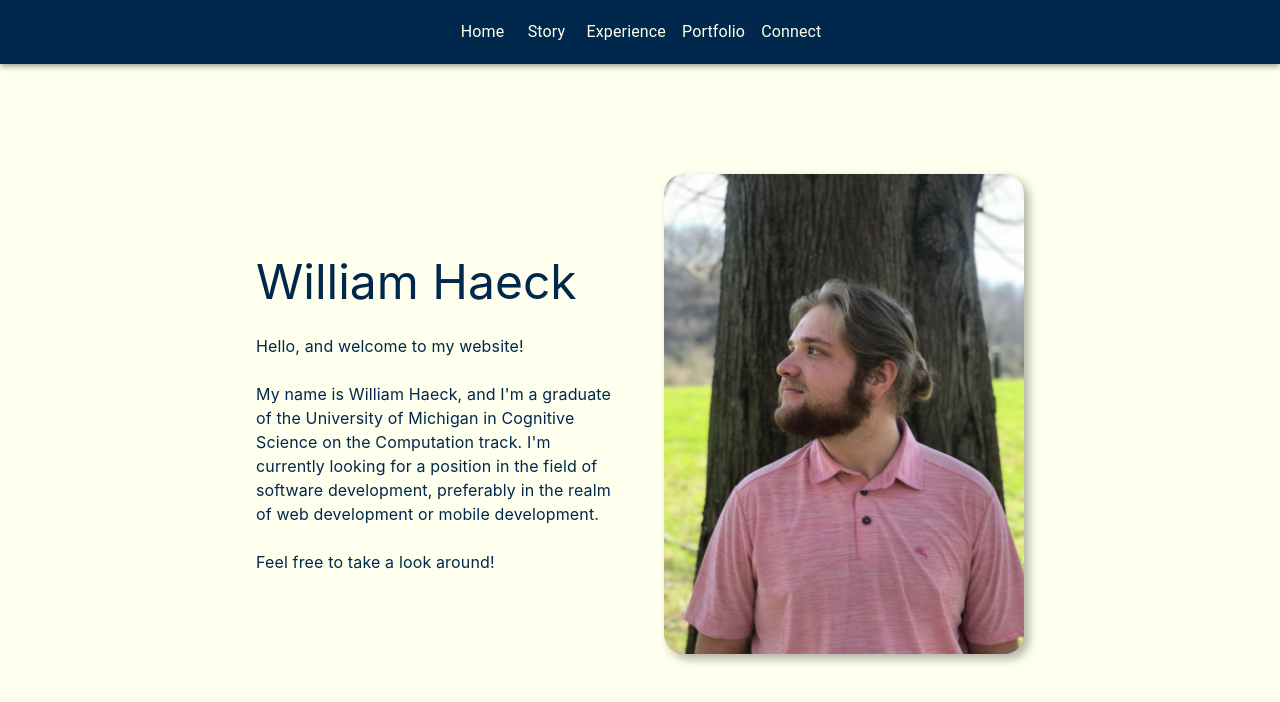
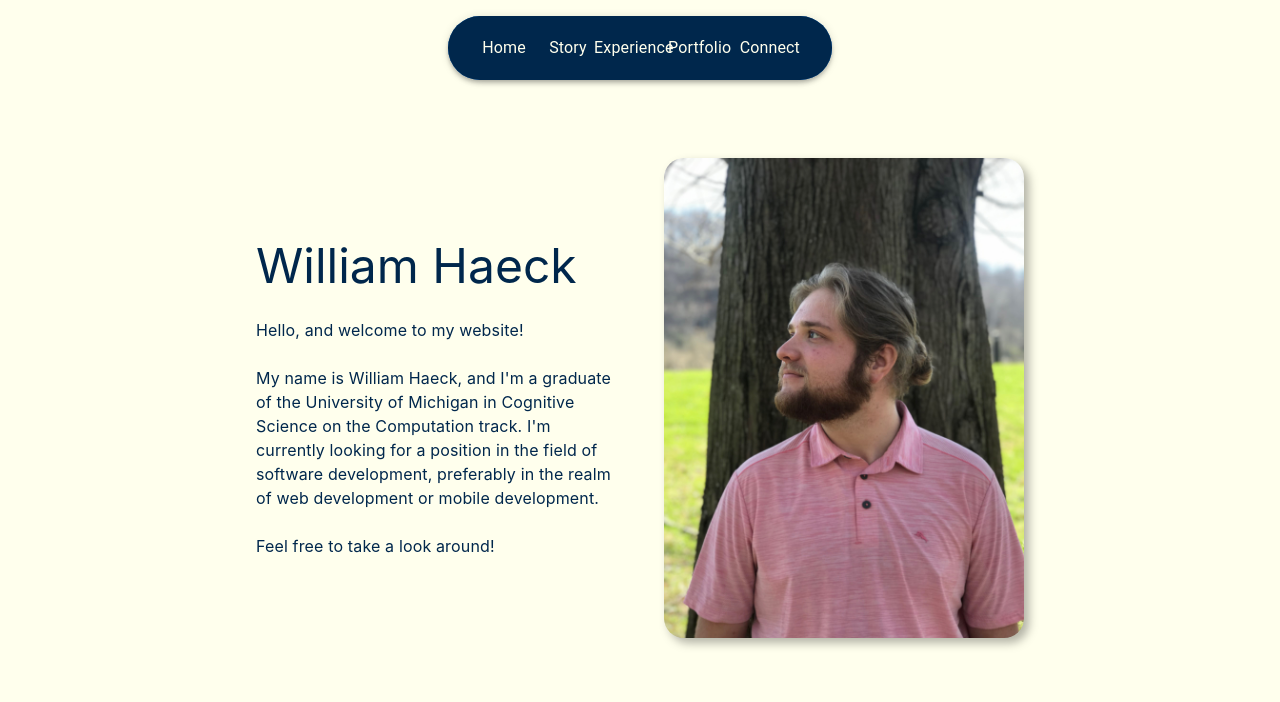
Before and after one commit to wyhaeck/website, a Next.js app: page / in a window 1280 px wide. Shown: the top 702 px of the page. Built offline with nearby package versions, Linux system fonts and the light colour scheme.

Commit message:
feat: Added condensed, fixed header

```diff
--- a/src/components/header/Header.tsx
+++ b/src/components/header/Header.tsx
@@ -28,13 +28,24 @@ export const Header: React.FC = () => {
   });
 
   return (
-    <Box>
-      <AppBar position="static">
+    <Box display="flex" justifyContent="center">
+      <Box pt={2} width="25%">
+        <AppBar
+          position="fixed"
+          sx={{
+            width: "30%",
+            borderRadius: 32,
+            top: 16,
+            left: "50%",
+            marginLeft: "-15%",
+          }}
+        >
           <Toolbar
             sx={{
               zIndex: "3",
               justifyContent: "center",
               background: "#00274C",
+              borderRadius: 32,
             }}
           >
             {pages.map((page) => {
@@ -79,5 +90,6 @@ export const Header: React.FC = () => {
           </Toolbar>
         </AppBar>
       </Box>
+    </Box>
   );
 };
--- a/src/pages/index.tsx
+++ b/src/pages/index.tsx
@@ -29,6 +29,7 @@ const Home: NextPage = () => {
           alignItems="center"
           flexDirection="column"
           maxWidth="800px"
+          pt={8}
         >
           {view === "home" && <HomeView />}
           {view === "story" && <StoryView />}
```
Lines whose indentation alone changed are shown as unchanged.
